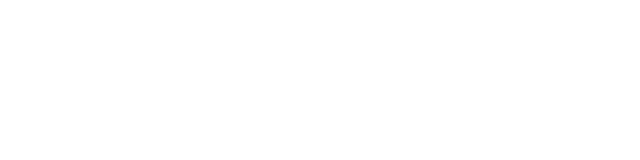
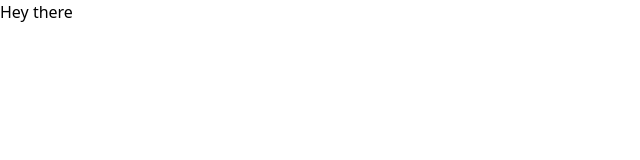
Before and after one commit to TheZodo/sweetcrumbs, a Next.js app: page / in a window 1280 px wide. Shown: the top 160 px of the page, without its empty margins (0-640 px from the left). Built offline with nearby package versions, Linux system fonts and the light colour scheme.

Commit message:
testing tailwind

```diff
--- a/app/page.tsx
+++ b/app/page.tsx
@@ -1,7 +1,7 @@
-import { Inter } from 'next/font/google'
-
-const inter = Inter({ subsets: ['latin'] })
-
 export default function Home() {
-  return <main className=""></main>
+  return (
+    <main className="">
+      <h1 className="text-extrabold">Hey there</h1>
+    </main>
+  )
 }
```
